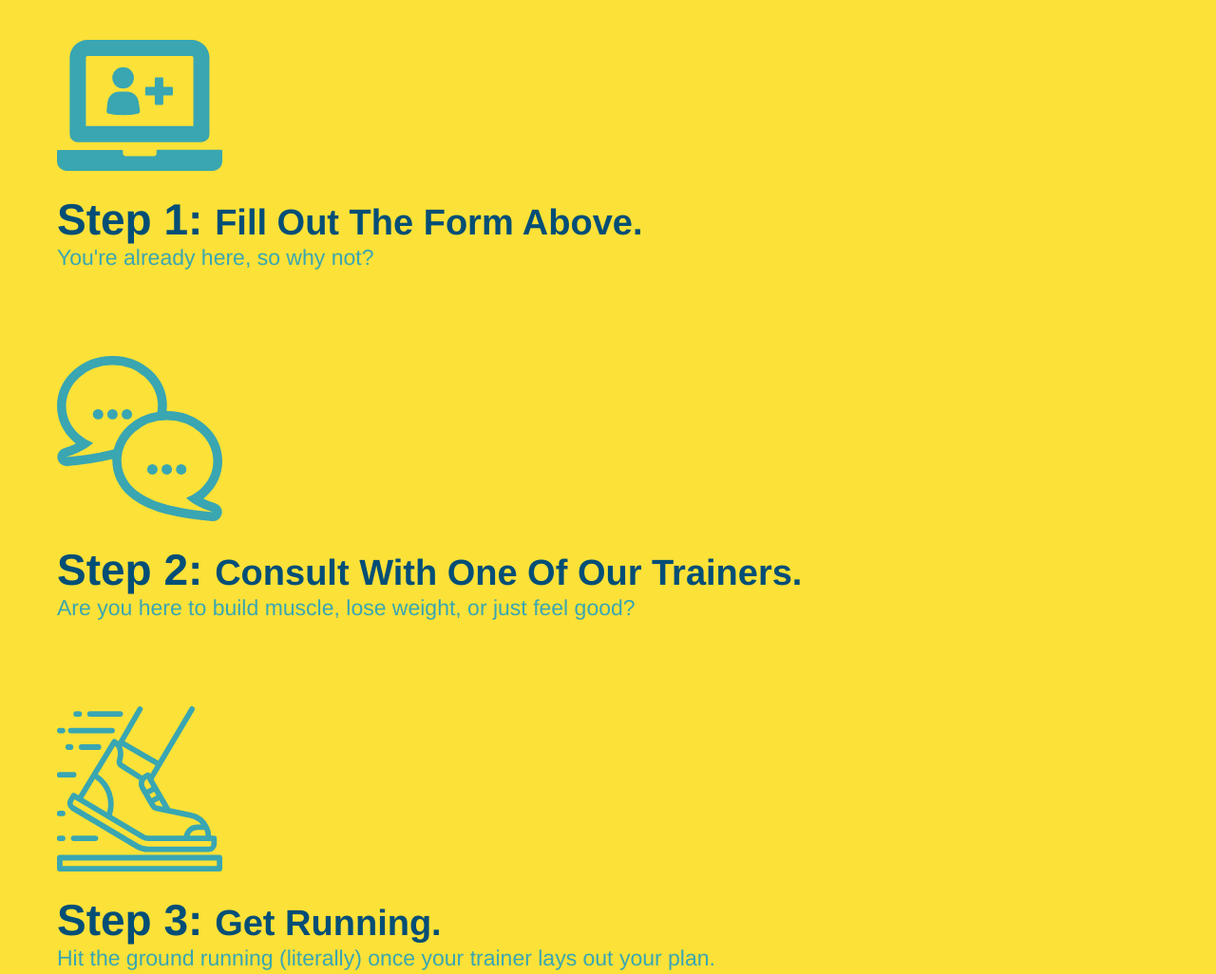
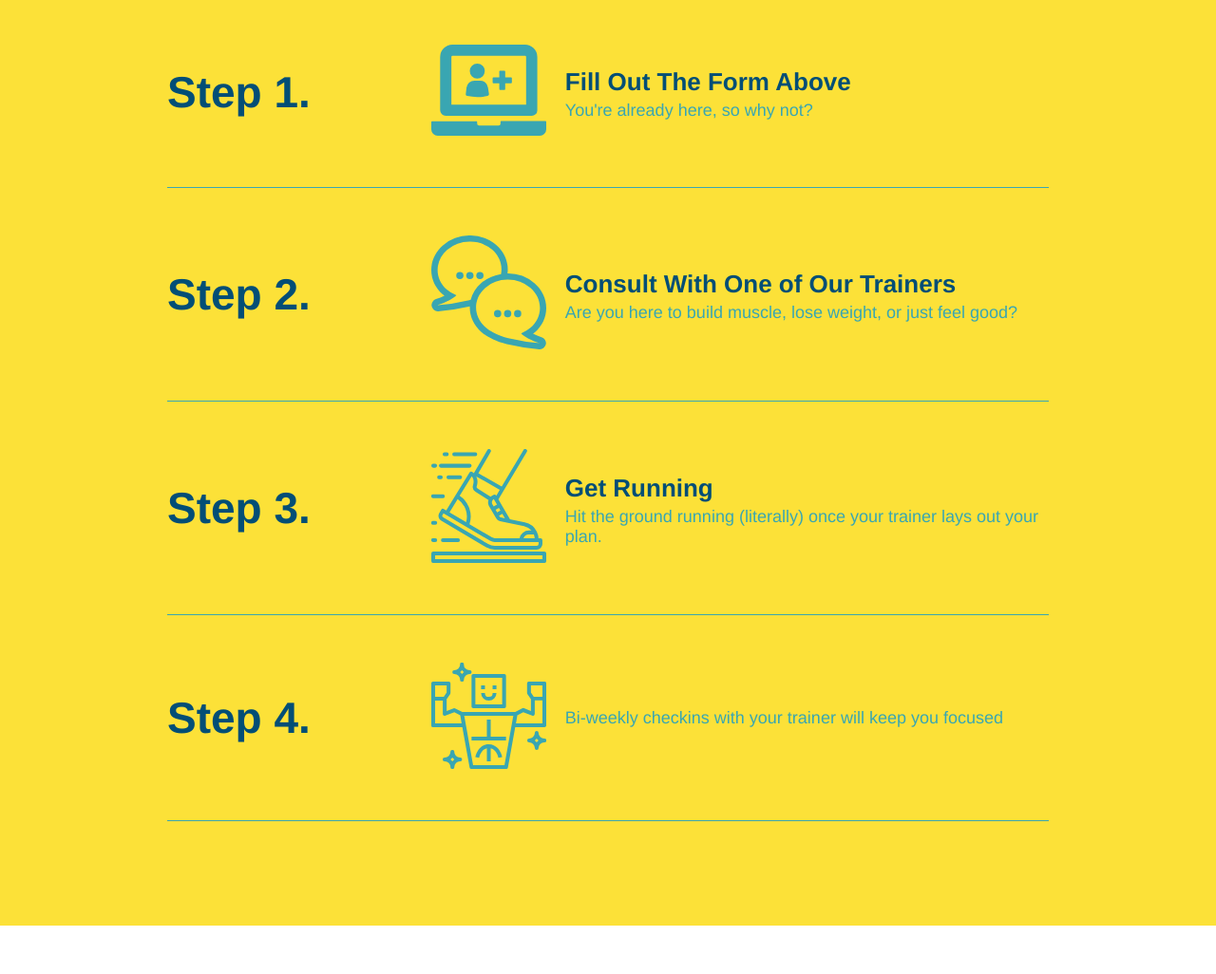
Before and after one commit to dillin92/run-buddy, a plain HTML site: page index.html in a window 1280 px wide. Shown: the part 1246-2272 px from the top of the page at 95% size. Drawn offline with Linux system fonts and the light colour scheme.

Commit message:
add flexbox to the steps

```diff
--- a/assets/css/style.css
+++ b/assets/css/style.css
@@ -186,28 +186,52 @@ section {
   background: #fce138;
 }
 
-.steps div {
-  margin-bottom: 80px;
+.step {
+  margin: 50px auto;
+  padding-bottom: 50px;
+  width: 80%;
+  border-bottom: 1px solid #39a6b2;
+  display: flex;
+  flex-wrap: wrap;
+  align-items: center;
+  justify-content: space-between;
 }
 
-.steps img {
-  width: 15%;
-  margin: 10px 0;
+.step h3 {
+  color: #024e76;
+  font-size: 46px;
+  flex: 1 30%;
 }
 
-.steps h3 {
-  color: #024e76;
-  font-size: 46px;
-  margin-top: 10px;
+.step-info {
+  flex: 2 70%;
+  display: flex;
+  flex-wrap: wrap;
+  align-items: center;
 }
 
-.steps span {
-  font-size: 38px;
+.step-text {
+  flex: 12;
 }
 
-.steps p {
+.step-img {
+  flex: 1 12%;
+  margin-right: 20px;
+}
+
+.step-img img {
+  max-width: 100%;
+}
+
+.step-text p {
   color: #39a6b2;
-  font-size: 23px;
+  font-size: 18px;
+}
+
+.step-text h4{
+  font-size: 26px;
+  line-height: 1.5;
+  color: #024e76;
 }
 /* WHAT YOU DO STYLES END */
 
--- a/index.html
+++ b/index.html
@@ -97,25 +97,60 @@
       <h2 class="section-title secondary-border">
         What You Do
       </h2>
-      <div>
+
+      <div class="step">
+        <h3>Step 1.</h3>
+        <div class="step-info">
+          <div class="step-img">
             <img src="./assets/images/step-1.svg" alt="" />
-        <h3>Step 1: <span>Fill Out The Form Above.</span></h3>
+          </div>
+          <div class="step-text">
+            <h4>Fill Out The Form Above</h4>
             <p>You're already here, so why not?</p>
           </div>
-      <div>
+        </div>
+      </div>
+
+      <div class="step">
+        <h3>Step 2.</h3>
+        <div class="step-info">
+          <div class="step-img">
             <img src="./assets/images/step-2.svg" alt="" />
-        <h3>Step 2: <span>Consult With One Of Our Trainers.</span></h3>
+          </div>
+          <div class="step-text">
+            <h4>Consult With One of Our Trainers</h4>
             <p>Are you here to build muscle, lose weight, or just feel good?</p>
           </div>
-      <div>
+        </div>
+      </div>
+
+      <div class="step">
+        <h3>Step 3.</h3>
+        <div class="step-info">
+          <div class="step-img">
             <img src="./assets/images/step-3.svg" alt="" />
-        <h3>Step 3: <span>Get Running.</span></h3>
+          </div>
+
+          <div class ="step-text">
+            <h4>Get Running</h4>
             <p>Hit the ground running (literally) once your trainer lays out your plan.</p>
           </div>
-      <div>
+
+        </div>
+      </div>
+
+      <div class="step">
+        <h3>Step 4.</h3>
+        <div class="step-info">
+          <div class="step-img">
             <img src="./assets/images/step-4.svg" alt="" />
-        <h3>Step 4: <span>See Results.</span></h3>
+          </div>
+
+          <div class="step-text">
+            <h4></h4>
             <p>Bi-weekly checkins with your trainer will keep you focused</p>
+          </div>
+        </div>
       </div>
     </section>
     <!-- "what you do" end -->
```
Lines whose indentation alone changed are shown as unchanged.
